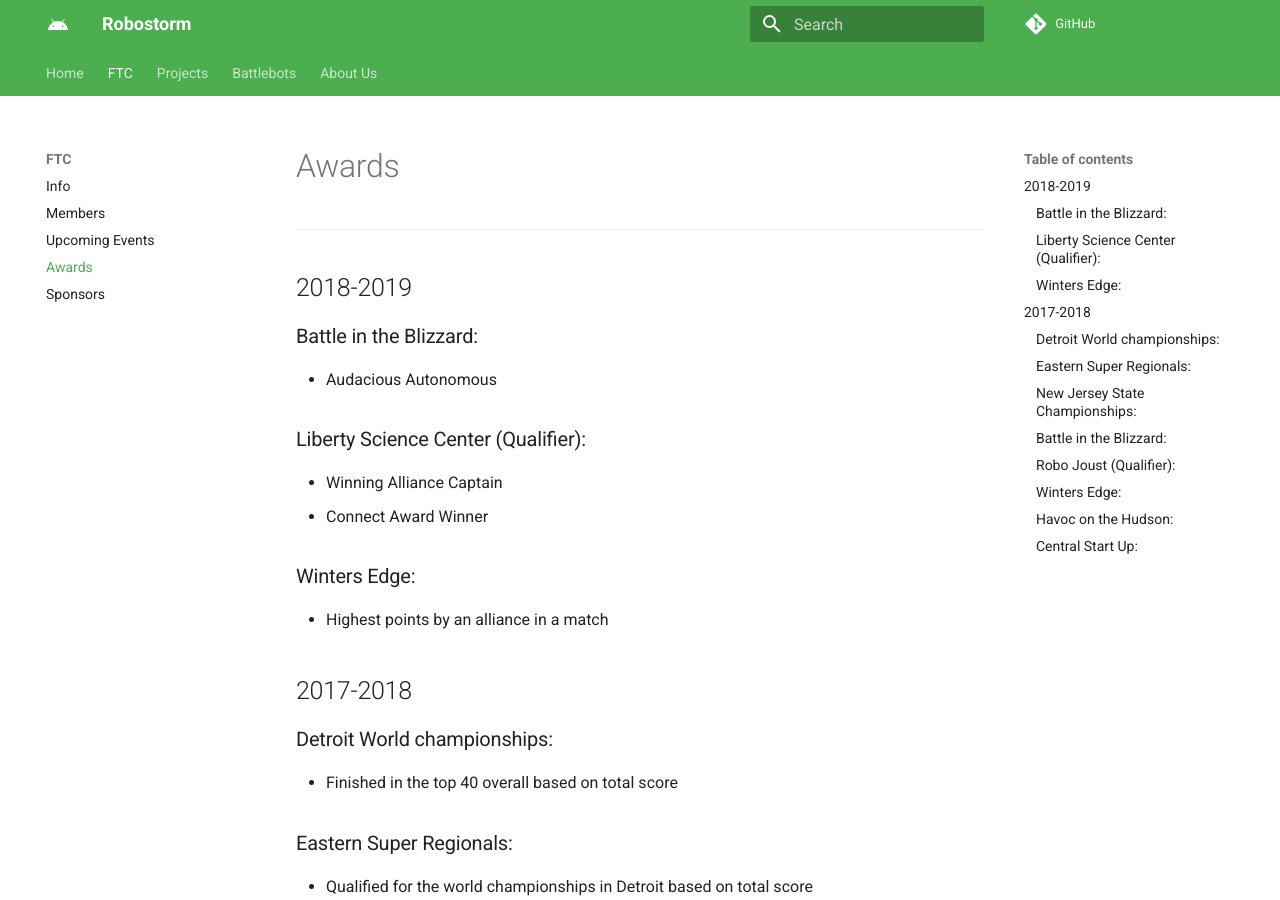
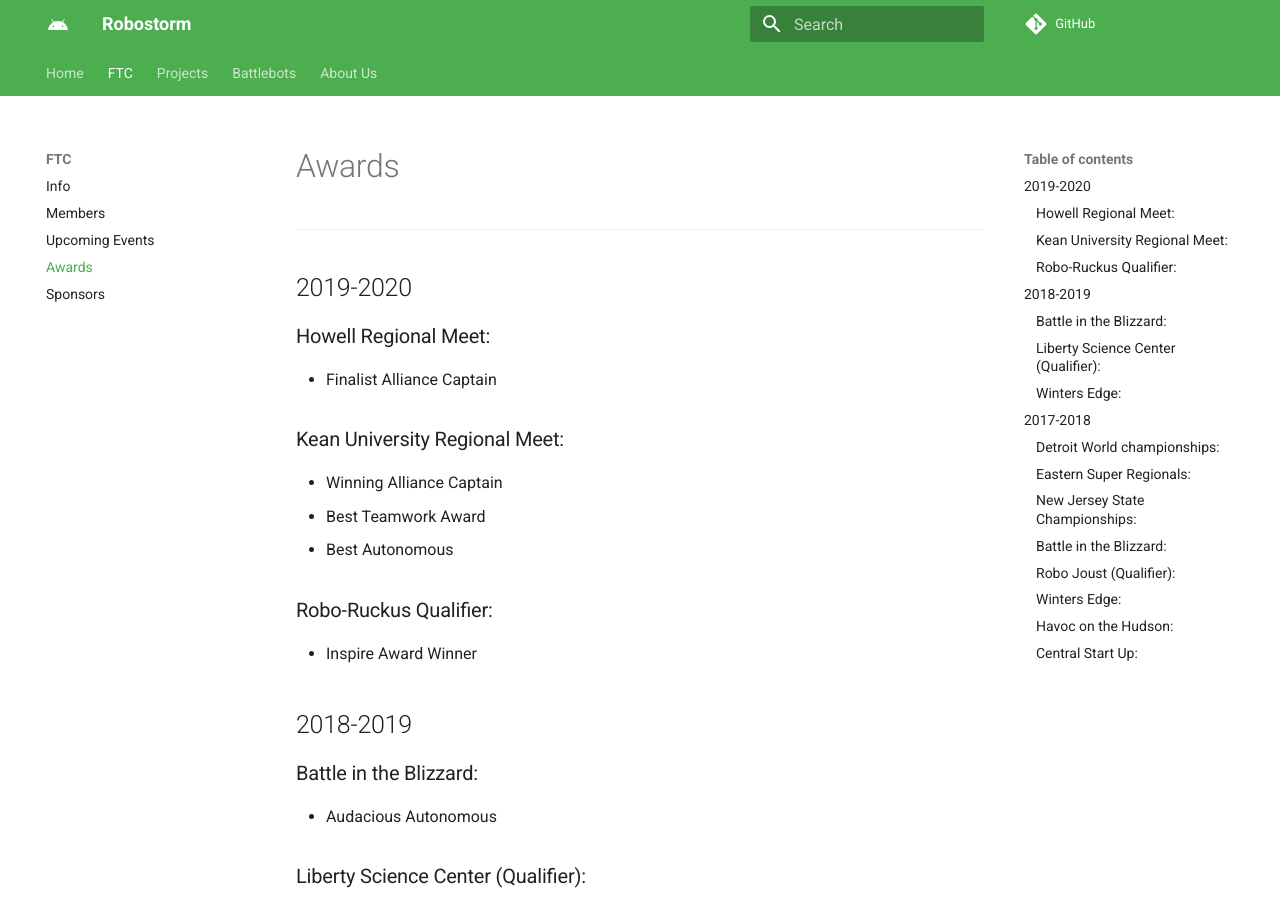
Before and after one commit to Robostorm/Website, an MkDocs documentation site: the page built from docs/FTC/awards.md, in a window 1280 px wide and 900 px high. Built offline with MkDocs 1.6.1 and Material for MkDocs 9.7.7, drawn with Linux system fonts in a browser that asks for light colours.

Commit message:
Update awards.md

```diff
--- a/docs/FTC/awards.md
+++ b/docs/FTC/awards.md
@@ -1,5 +1,18 @@
 # Awards
 ---
+
+## 2019-2020
+
+### Howell Regional Meet:
+* Finalist Alliance Captain
+
+### Kean University Regional Meet:
+* Winning Alliance Captain
+* Best Teamwork Award
+* Best Autonomous
+
+### Robo-Ruckus Qualifier:
+* Inspire Award Winner
 
 ## 2018-2019
 
```
